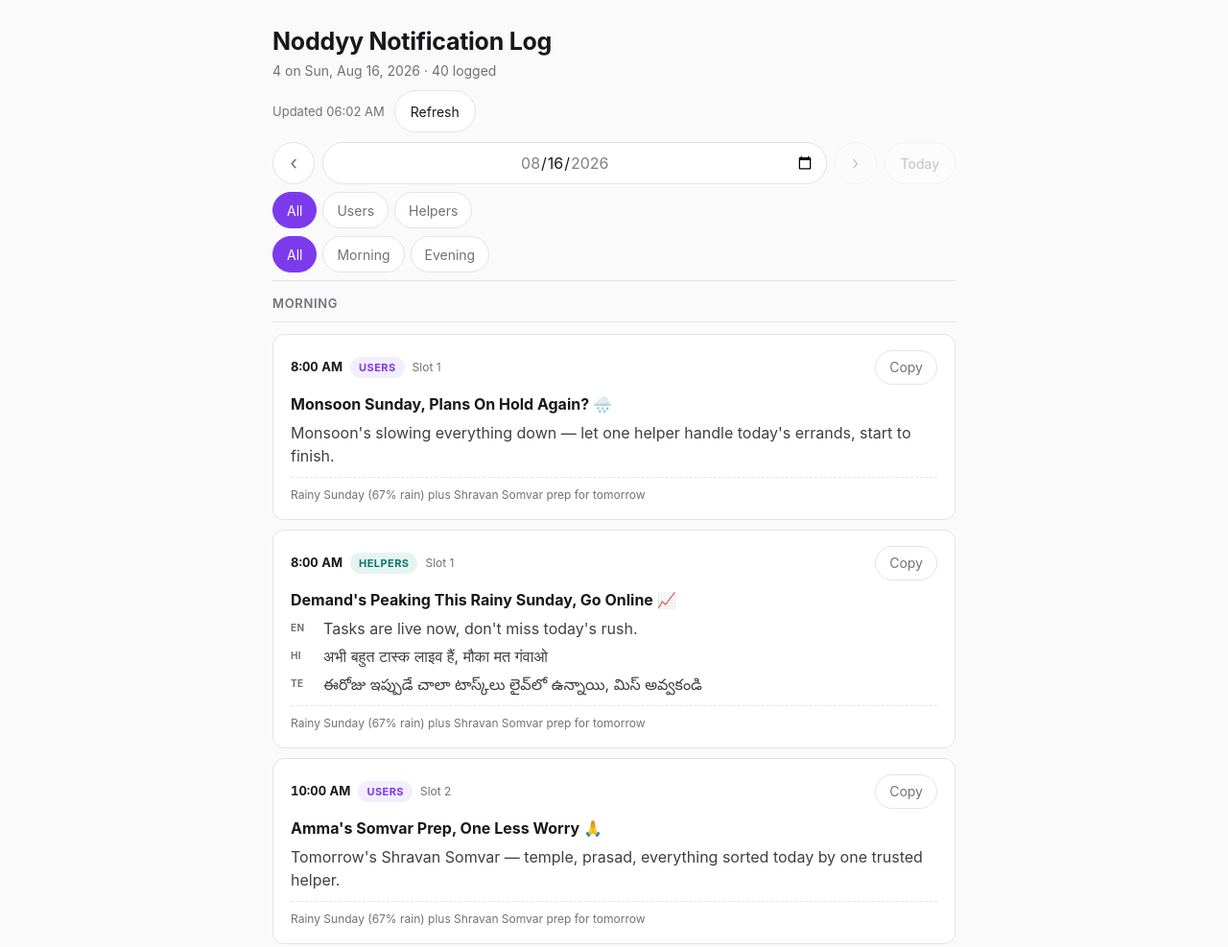
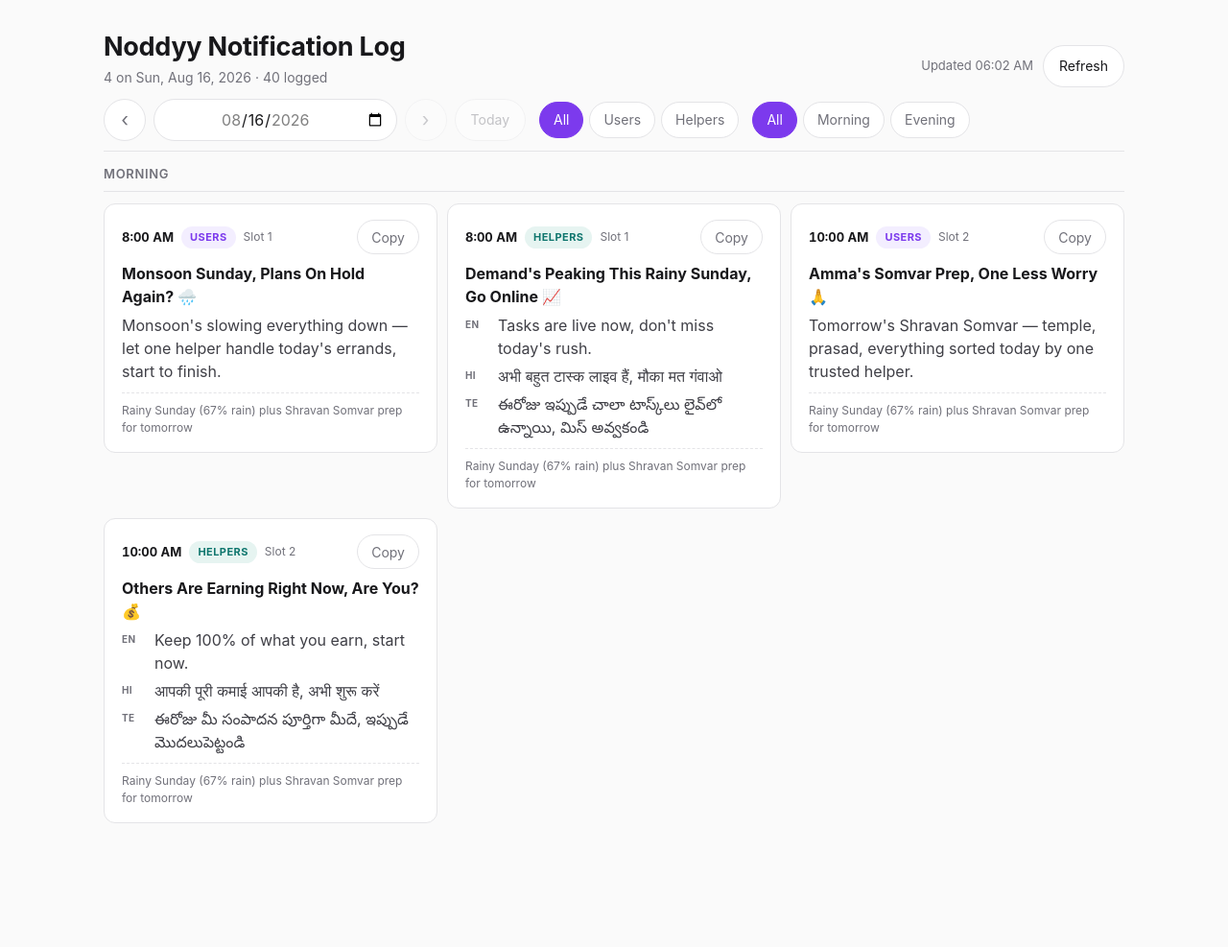
Before and after one commit to neeed2401/noddyy-notifications-log, a plain HTML site: page index.html in a window 1280 px wide. Shown: the top 987 px of the page at 96% size. After the commit the page ends 954 px from the top, so only its background shows below. Drawn offline with nearby package versions, Linux system fonts and the light colour scheme.

Commit message:
Make the desktop layout use the width it has
The page was mobile-first and stayed a narrow 760px column on a desktop,
leaving most of the screen empty and the cards in one long strip.

Cards now flow into a responsive grid from 700px up, the container widens
to 1120px on desktop, the day picker and both filter rows collapse onto a
single line, and the header splits title left / status right. Arrow keys
page through days when focus is not in the date field.

Phone layout is unchanged: single column, full-width Copy, sticky day bar.

```diff
--- a/index.html
+++ b/index.html
@@ -140,12 +140,19 @@
     border-bottom: 1px solid var(--line);
   }
 
+  /* One column on phones; fills the width in columns on bigger screens. */
+  .cards {
+    display: grid;
+    gap: 10px;
+    grid-template-columns: 1fr;
+    align-items: start;
+  }
+
   .card {
     background: var(--card);
     border: 1px solid var(--line);
     border-radius: 12px;
     padding: 14px;
-    margin-bottom: 10px;
   }
 
   .card-top { display: flex; align-items: center; flex-wrap: wrap; gap: 8px; margin-bottom: 8px; }
@@ -214,14 +221,50 @@
     h1 { font-size: 25px; }
     .card { padding: 16px 18px; }
   }
+
+  /* Tablet and up: cards flow into columns instead of one long strip. */
+  @media (min-width: 700px) {
+    .cards { grid-template-columns: repeat(auto-fill, minmax(320px, 1fr)); }
+  }
+
+  /* Desktop: wider canvas, controls on one line, header split left/right. */
+  @media (min-width: 900px) {
+    .wrap { max-width: 1120px; padding: 32px 28px 72px; }
+
+    h1 { font-size: 27px; }
+
+    .headrow {
+      display: flex;
+      align-items: flex-end;
+      justify-content: space-between;
+      gap: 20px;
+    }
+    .status { margin-top: 0; flex: 0 0 auto; }
+
+    .bar {
+      display: flex;
+      align-items: center;
+      flex-wrap: wrap;
+      gap: 14px;
+      padding: 12px 0 10px;
+    }
+    .daynav { flex: 1 1 340px; max-width: 440px; }
+    .chips { margin-top: 0; flex: 0 0 auto; }
+  }
+
+  @media (min-width: 1200px) {
+    .cards { grid-template-columns: repeat(auto-fill, minmax(340px, 1fr)); }
+  }
 </style>
 </head>
 <body>
 <div class="wrap">
 
-  <header>
-    <h1>Noddyy Notification Log</h1>
-    <p class="count" id="count">Loading…</p>
+  <header class="headrow">
+    <div>
+      <h1>Noddyy Notification Log</h1>
+      <p class="count" id="count">Loading…</p>
+    </div>
     <div class="status">
       <span id="updated">—</span>
       <button class="refresh" id="refresh" type="button">Refresh</button>
@@ -575,7 +618,11 @@
       heading.textContent = run;
       section.appendChild(heading);
 
-      group.forEach(function (r) { section.appendChild(buildCard(r)); });
+      var grid = document.createElement('div');
+      grid.className = 'cards';
+      group.forEach(function (r) { grid.appendChild(buildCard(r)); });
+      section.appendChild(grid);
+
       els.list.appendChild(section);
     });
   }
@@ -679,6 +726,16 @@
 
   els.refresh.addEventListener('click', load);
 
+  // Desktop convenience: arrow keys page through days, as long as you are not
+  // typing into the date field.
+  document.addEventListener('keydown', function (e) {
+    if (e.metaKey || e.ctrlKey || e.altKey) return;
+    var tag = e.target && e.target.tagName;
+    if (tag === 'INPUT' || tag === 'TEXTAREA' || tag === 'SELECT') return;
+    if (e.key === 'ArrowLeft') { step(-1); }
+    else if (e.key === 'ArrowRight') { step(1); }
+  });
+
   load();
   setInterval(load, REFRESH_MS);
 })();
```
